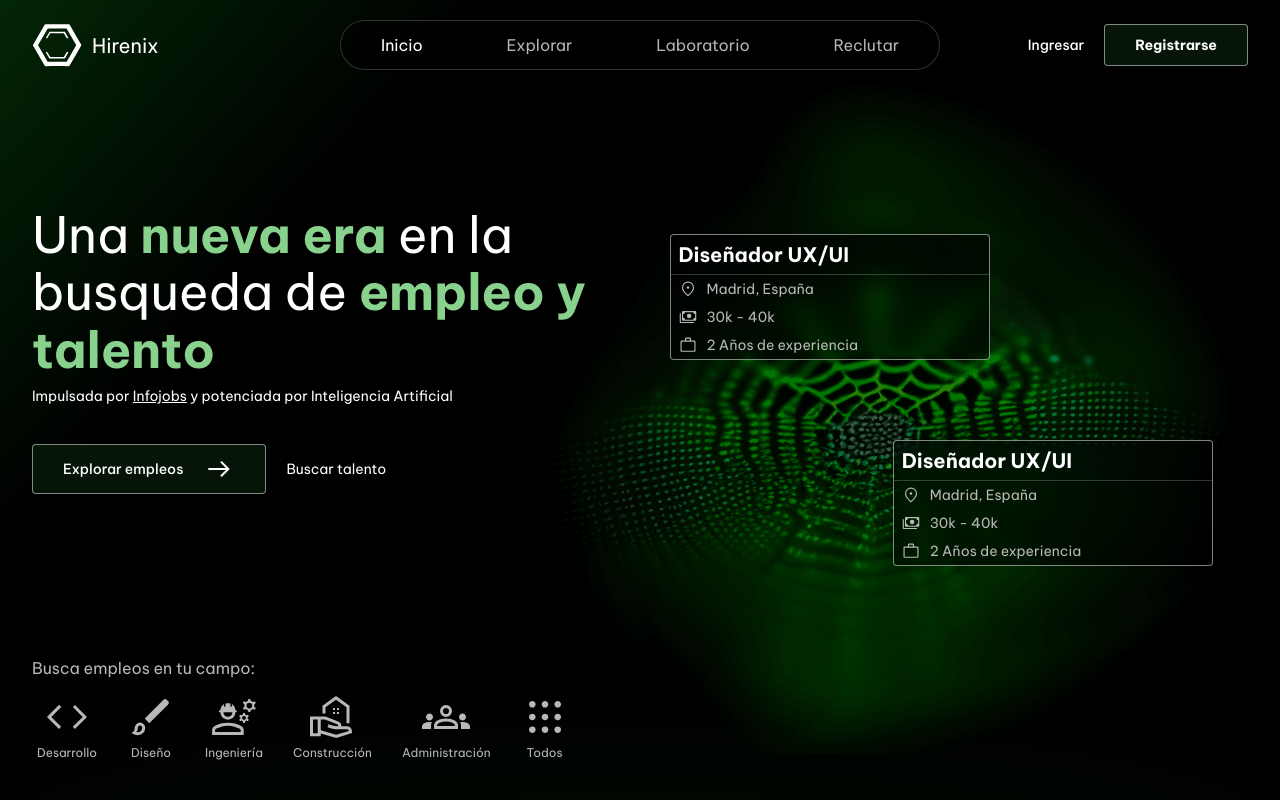
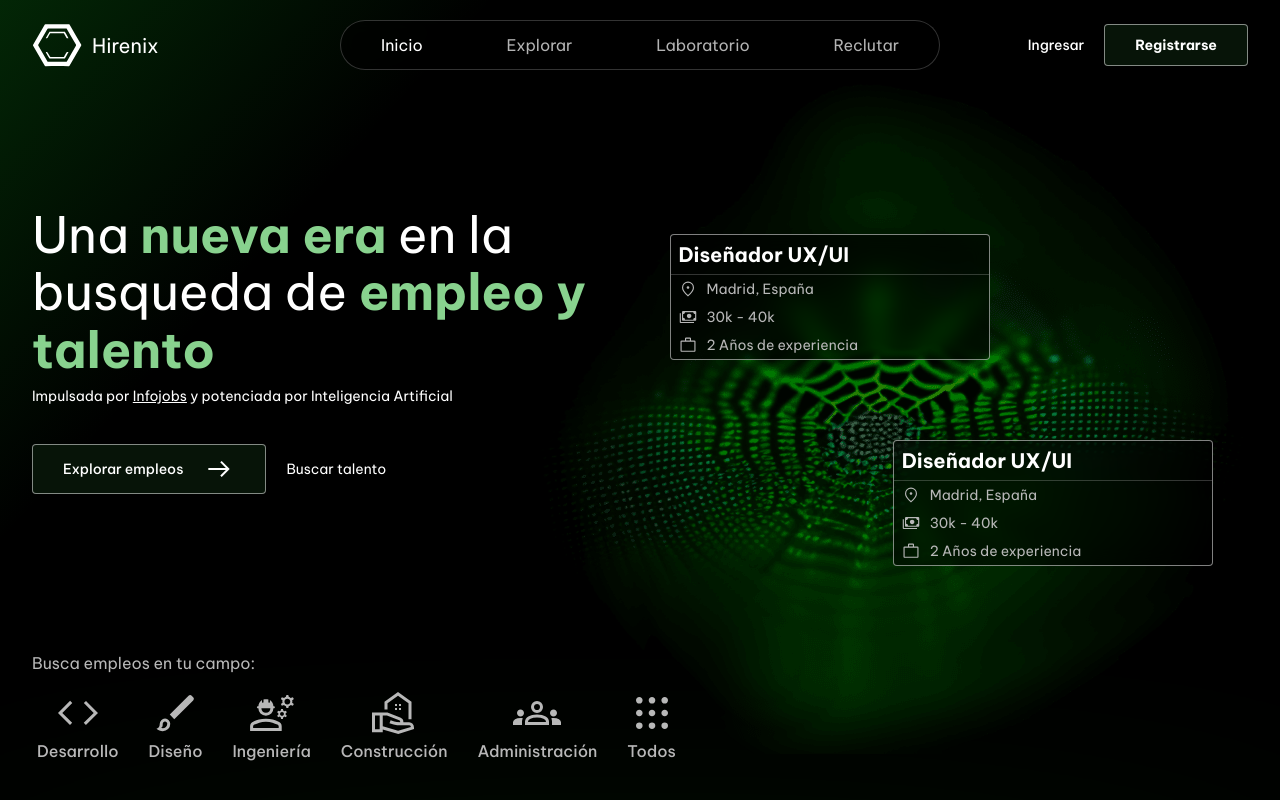
Before and after one commit to danmondra/Hirenix, a Next.js app: page / in a window 1280 px wide. Shown: the top 800 px of the page. Built offline with nearby package versions, Linux system fonts and the light colour scheme.

Commit message:
Create section to show new offers

```diff
--- a/src/components/cardProduct.js
+++ b/src/components/cardProduct.js
@@ -8,19 +8,19 @@ export function CardProduct({ product }) {
       title: 'Practica en el laboratorio',
       textBtn: 'Practicar',
       color: 'blue',
-      icon: <Labs size='large' />
+      icon: <Labs size='normal' />
     },
     search: {
       title: 'Busca acorde a tu perfil',
       textBtn: 'Buscar',
       color: 'purpura',
-      icon: <MagicSearch size='large' />
+      icon: <MagicSearch size='normal' />
     },
     cv: {
       title: 'Sube y mejora tu CV',
       textBtn: 'Subir',
       color: 'green',
-      icon: <Scan size='large' />
+      icon: <Scan size='normal' />
     }
   }
 
--- a/src/components/icons.js
+++ b/src/components/icons.js
@@ -201,6 +201,34 @@ function ToggleOnIcon({ size = 'normal' }) {
   )
 }
 
+function Save({ size = 'normal' }) {
+  return (
+    <svg
+      xmlns='http://www.w3.org/2000/svg'
+      width={sizes[size]}
+      height={sizes[size]}
+      viewBox='0 96 960 960'
+      fill='currentColor'
+    >
+      <path d='M200 936V271q0-24 18-42t42-18h440q24 0 42 18t18 42v665L480 816 200 936zm60-91l220-93 220 93V271H260v574zm0-574h440-440z' />
+    </svg>
+  )
+}
+
+function Question({ size = 'normal' }) {
+  return (
+    <svg
+      xmlns='http://www.w3.org/2000/svg'
+      width={sizes[size]}
+      height={sizes[size]}
+      viewBox='0 96 960 960'
+      fill='var(--color-greenPrimary)'
+    >
+      <path d='M484 809q16 0 27-11t11-27q0-16-11-27t-27-11q-16 0-27 11t-11 27q0 16 11 27t27 11zm-35-146h59q0-26 6.5-47.5T555 566q31-26 44-51t13-55q0-53-34.5-85T486 343q-49 0-86.5 24.5T345 435l53 20q11-28 33-43.5t52-15.5q34 0 55 18.5t21 47.5q0 22-13 41.5T508 544q-30 26-44.5 51.5T449 663zm31 313q-82 0-155-31.5t-127.5-86Q143 804 111.5 731T80 576q0-83 31.5-156t86-127Q252 239 325 207.5T480 176q83 0 156 31.5T763 293q54 54 85.5 127T880 576q0 82-31.5 155T763 858.5q-54 54.5-127 86T480 976zm0-60q142 0 241-99.5T820 576q0-142-99-241t-241-99q-141 0-240.5 99T140 576q0 141 99.5 240.5T480 916zm0-340z' />
+    </svg>
+  )
+}
+
 export {
   ArrowRight,
   Location,
@@ -214,5 +242,7 @@ export {
   UserAccountIcon,
   SearchIcon,
   InfoIcon,
-  ToggleOnIcon
+  ToggleOnIcon,
+  Save,
+  Question
 }
--- a/src/styles/globals.css
+++ b/src/styles/globals.css
@@ -489,9 +489,6 @@ a {
   padding-inline: 3rem;
 
   position: fixed;
-  left: 50%;
-  top: 0;
-  transform: translateX(-50%);
 
   background-color: rgb(0 0 0 / .6);
   backdrop-filter: blur(10px);
@@ -499,17 +496,24 @@ a {
 
 @media (min-width: 768px) {
   .navigation {
+    left: 50%;
+    top: 0;
+    transform: translateX(-50%);
     display: flex;
   }
 
   .exploreMain .navigation {
-    position: static;
+    position: relative;
+    left: unset;
+    top: unset;
     transform: unset;
     background-color: unset;
     max-width: 40rem;
     margin: 2rem auto 0 auto;
     border: 1px rgb(var(--color-secondaryGray)/ .2) solid;
+    backdrop-filter: unset;
     gap: 1rem;
+    z-index: 50;
   }
 }
 
@@ -766,3 +770,19 @@ a {
   border: unset !important;
   outline: none !important;
 }
+
+.divisorLineGreen {
+  border: 3px var(--color-greenPrimary) solid;
+}
+
+
+
+@keyframes bganimation {
+  from {
+    stroke-dashoffset: 0
+  }
+
+  to {
+    stroke-dashoffset: 2.118270261325792;
+  }
+}
--- a/src/styles/jobsGrid.module.css
+++ b/src/styles/jobsGrid.module.css
@@ -1,54 +1,113 @@
 .searchByJobs {
-  display: none;
   bottom: 4rem;
   left: 0;
+}
+
+.searchByJobs.landing {
+  display: none;
 }
 
 @media (min-width: 768px) {
   .searchByJobs {
     display: block;
     margin: 0;
+  }
+
+  .searchByJobs.landing {
+    display: block;
     position: absolute;
   }
 }
 
 .title {
-  color: var(--color-primaryGray);
-  font-weight: 400;
-  font-size: 1.6rem;
+  color: var(--color-blackExplore);
+  font-weight: 500;
+  font-size: 1.8rem;
+  margin: 0;
+  margin-bottom: 4rem;
+}
+
+@media (min-width: 998px) {
+  .title {
+    font-size: 3rem;
+    margin-bottom: 8rem;
+  }
+
+  .landing .title {
+    color: var(--color-primaryGray);
+    font-weight: 400;
+    margin: 1.6rem 0;
+    font-size: 1.6rem;
+  }
 }
 
 .jobsGrid {
   display: grid;
-  color: var(--color-primaryGray);
+  color: rgb(var(--color-secondaryGray) / 1);
   grid-template-columns: repeat(3, 1fr);
-  gap: 2rem;
+  gap: 3rem 2rem;
 }
 
-@media (min-width: 768px) {
+@media (min-width: 998px) {
   .jobsGrid {
+    grid-template-columns: repeat(6, 1fr);
+    gap: 8rem 4rem;
+  }
+
+  .landing .jobsGrid {
+    color: var(--color-primaryGray);
+    gap: 2rem;
     grid-template-columns: repeat(6, max-content);
   }
 }
 
-.jobsGrid svg {
-  fill: currentColor;
-}
-
 .job {
-  color: var(--color-primaryGray);
-  display: flex;
+  display: none;
   flex-direction: column;
   align-items: center;
   text-align: center;
-  font-size: 1.2rem;
   gap: .5rem;
   padding: 0 .5rem;
+  color: inherit;
+  font-size: 1.2rem;
 
   transition: transform .3s ease, color .3s ease;
 }
 
+.job:nth-of-type(n+7) {
+  display: flex;
+}
+
 .job:hover {
   transform: translateY(-.5rem);
-  color: var(--color-white)
 }
+
+.landing .job:hover {
+  color: var(--color-white);
+}
+
+@media (min-width: 998px) {
+  .job {
+    font-size: 1.6rem;
+    display: flex;
+    font-weight: 500;
+  }
+}
+
+.job svg {
+  width: 32px;
+  height: 32px;
+  aspect-ratio: 1/1;
+}
+
+@media (min-width: 998px) {
+  .job svg {
+    width: 62px;
+    height: 62px;
+    aspect-ratio: 1/1;
+  }
+}
+.landing .job svg {
+  width: unset;
+  height: unset;
+}
```
Also changed, not shown: src/components/bgAnimationStrokes.js (added, +15 -0 lines), src/components/searchSection.js (added, +39 -0 lines), src/styles/explore.module.css (+60 -1 lines), .eslintrc.json.
